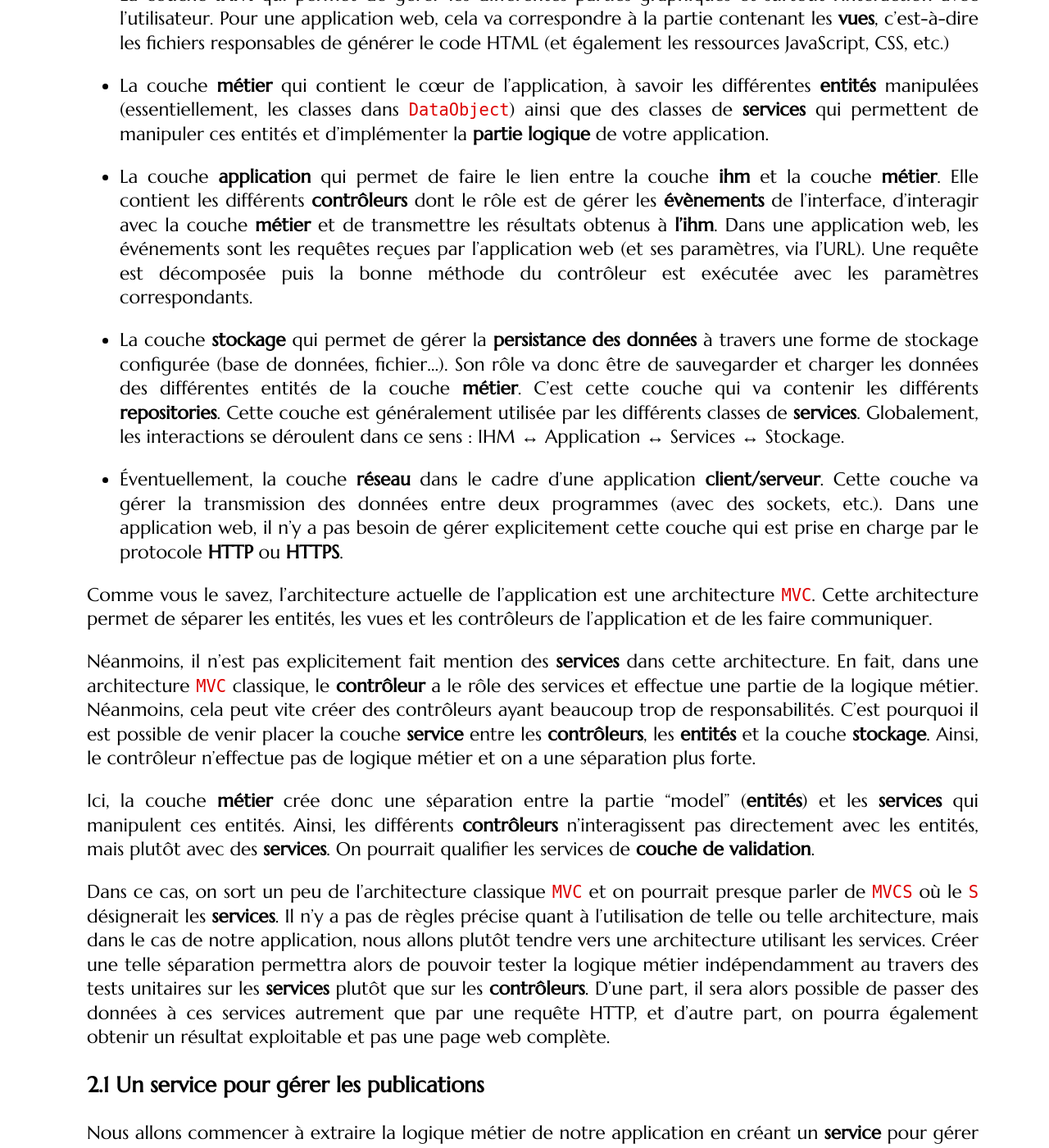
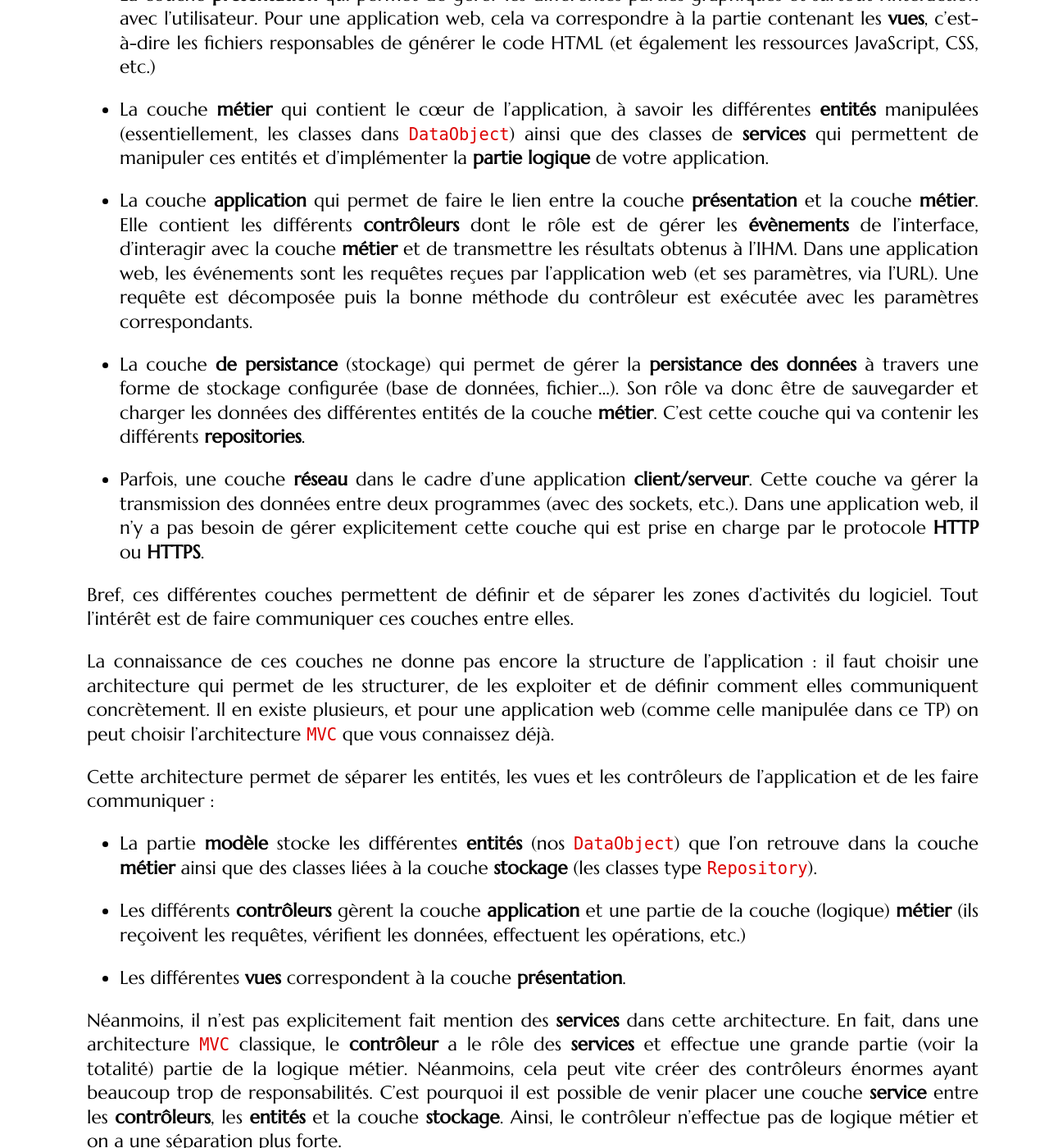
Before and after one commit to romainlebreton/R4.A.10-ComplementWeb, a Jekyll site: the page built from tutorials/tutorial_tests_1.md, in a window 1280 px wide and 1400 px high, scrolled down 6769 px. Shown: the whole window at 82% size. Built offline with Jekyll 4.4.1, drawn with Linux system fonts in a browser that asks for light colours; some web fonts are replaced; some of the changed text lies outside the part shown.

Commit message:
Reformulation et compléments section architecture

```diff
--- a/tutorials/tutorial_tests_1.md
+++ b/tutorials/tutorial_tests_1.md
@@ -217,34 +217,46 @@ class EnsembleTest extends TestCase {
 Veillez à bien comprendre cette étape. L'exemple choisi est volontairement simpliste pour vous permettre de vous
 focaliser sur l'écriture de tests. Si vous avez des difficultés, n'hésitez pas à demander des précisions à votre enseignant.  -->
 
-## La couche Service
+## La couche Services
 
 Nous avons réalisé des premiers tests simples afin de comprendre le fonctionnement de **PHPUnit**. Maintenant, nous allons mettre en œuvre cet outil de manière plus concrète en testant notre application web. Néanmoins, vous allez constater un problème majeur : l'application n'est pas testable en l'état.
 
 En effet, pour tester, nous avons besoin de faire des **assertions** sur des résultats (ou des comportements) spécifiques obtenus lors de l'exécution d'une fonctionnalité. Actuellement, les fonctionnalités sont réalisées par les **contrôleurs**.
 Or, les différentes fonctions des contrôleurs renvoient un objet `Response` qui n'est pas bien exploitable. Cet objet contient le code complet de la page `HTML` renvoyée au client, ce qui n'est donc pas (ou difficilement) testable en l'état. Ce problème est lié au fait que les **contrôleurs** ont beaucoup trop de responsabilités et ne répartissent pas le travail. De l'extérieur, ils agissent comme une boîte noire et il est alors difficile de récupérer des données intéressantes pour les tests. Il semble aussi difficile de fournir des données aux contrôleurs car ceux-ci se servent directement des données de la requête HTTP.
 
-Une **application web** comme tout **logiciel** peut être organisé selon une architecture qui sépare de manière optimisée les classes et programmes selon leur **rôle**.
+Une **application web** comme tout **logiciel** peut être organisé selon une architecture qui sépare de manière optimisée les classes du programme en **couches** selon leur **rôle**.
 
-Dans un logiciel, on retrouve généralement **5 couches principales** :
+Dans un logiciel, on peut trouver différents types de **couche**. Par exemple (sans être exhaustif) :
 
-* La couche **IHM** qui permet de gérer les différentes parties graphiques et surtout l'interaction avec l'utilisateur. Pour une application web, cela va correspondre à la partie contenant les **vues**, c'est-à-dire les fichiers responsables de générer le code HTML (et également les ressources JavaScript, CSS, etc.)
+* La couche **présentation** qui permet de gérer les différentes parties graphiques et surtout l'interaction avec l'utilisateur. Pour une application web, cela va correspondre à la partie contenant les **vues**, c'est-à-dire les fichiers responsables de générer le code HTML (et également les ressources JavaScript, CSS, etc.)
 
 * La couche **métier** qui contient le cœur de l'application, à savoir les différentes **entités** manipulées (essentiellement, les classes dans `DataObject`) ainsi que des classes de **services** qui permettent de manipuler ces entités et d'implémenter la **partie logique** de votre application.
 
-* La couche **application** qui permet de faire le lien entre la couche **ihm** et la couche **métier**. Elle contient les différents **contrôleurs** dont le rôle est de gérer les **évènements** de l'interface, d'interagir avec la couche **métier** et de transmettre les résultats obtenus à **l'ihm**. Dans une application web, les événements sont les requêtes reçues par l'application web (et ses paramètres, via l'URL). Une requête est décomposée puis la bonne méthode du contrôleur est exécutée avec les paramètres correspondants.
+* La couche **application** qui permet de faire le lien entre la couche **présentation** et la couche **métier**. Elle contient les différents **contrôleurs** dont le rôle est de gérer les **évènements** de l'interface, d'interagir avec la couche **métier** et de transmettre les résultats obtenus à l'IHM. Dans une application web, les événements sont les requêtes reçues par l'application web (et ses paramètres, via l'URL). Une requête est décomposée puis la bonne méthode du contrôleur est exécutée avec les paramètres correspondants.
 
-* La couche **stockage** qui permet de gérer la **persistance des données** à travers une forme de stockage configurée (base de données, fichier...). Son rôle va donc être de sauvegarder et charger les données des différentes entités de la couche **métier**. C'est cette couche qui va contenir les différents **repositories**. Cette couche est généralement utilisée par les différents classes de **services**. Globalement, les interactions se déroulent dans ce sens : IHM ↔ Application ↔ Services ↔ Stockage.
+* La couche **de persistance** (stockage) qui permet de gérer la **persistance des données** à travers une forme de stockage configurée (base de données, fichier...). Son rôle va donc être de sauvegarder et charger les données des différentes entités de la couche **métier**. C'est cette couche qui va contenir les différents **repositories**.
 
-* Éventuellement, la couche **réseau** dans le cadre d'une application **client/serveur**. Cette couche va gérer la transmission des données entre deux programmes (avec des sockets, etc.). Dans une application web, il n'y a pas besoin de gérer explicitement cette couche qui est prise en charge par le protocole **HTTP** ou **HTTPS**.
+* Parfois, une couche **réseau** dans le cadre d'une application **client/serveur**. Cette couche va gérer la transmission des données entre deux programmes (avec des sockets, etc.). Dans une application web, il n'y a pas besoin de gérer explicitement cette couche qui est prise en charge par le protocole **HTTP** ou **HTTPS**.
 
-Comme vous le savez, l'architecture actuelle de l'application est une architecture `MVC`. Cette architecture permet de séparer les entités, les vues et les contrôleurs de l'application et de les faire communiquer.
+Bref, ces différentes couches permettent de définir et de séparer les zones d'activités du logiciel. Tout l'intérêt est de faire communiquer ces couches entre elles.
 
-Néanmoins, il n'est pas explicitement fait mention des **services** dans cette architecture. En fait, dans une architecture `MVC` classique, le **contrôleur** a le rôle des services et effectue une partie de la logique métier. Néanmoins, cela peut vite créer des contrôleurs ayant beaucoup trop de responsabilités. C'est pourquoi il est possible de venir placer la couche **service** entre les **contrôleurs**, les **entités** et la couche **stockage**. Ainsi, le contrôleur n'effectue pas de logique métier et on a une séparation plus forte.
+La connaissance de ces couches ne donne pas encore la structure de l'application : il faut choisir une architecture qui permet de les structurer, de les exploiter et de définir comment elles communiquent concrètement. Il en existe plusieurs, et pour une application web (comme celle manipulée dans ce TP) on peut choisir l'architecture `MVC` que vous connaissez déjà.
 
-Ici, la couche **métier** crée donc une séparation entre la partie "model" (**entités**) et les **services** qui manipulent ces entités. Ainsi, les différents **contrôleurs** n'interagissent pas directement avec les entités, mais plutôt avec des **services**. On pourrait qualifier les services de **couche de validation**.
+Cette architecture permet de séparer les entités, les vues et les contrôleurs de l'application et de les faire communiquer :
 
-Dans ce cas, on sort un peu de l'architecture classique `MVC` et on pourrait presque parler de `MVCS` où le `S` désignerait les **services**. Il n'y a pas de règles précise quant à l'utilisation de telle ou telle architecture, mais dans le cas de notre application, nous allons plutôt tendre vers une architecture utilisant les services. Créer une telle séparation permettra alors de pouvoir tester la logique métier indépendamment au travers des tests unitaires sur les **services** plutôt que sur les **contrôleurs**. D'une part, il sera alors possible de passer des données à ces services autrement que par une requête HTTP, et d'autre part, on pourra également obtenir un résultat exploitable et pas une page web complète.
+* La partie **modèle** stocke les différentes **entités** (nos `DataObject`) que l'on retrouve dans la couche **métier** ainsi que des classes liées à la couche **stockage** (les classes type `Repository`).
+
+* Les différents **contrôleurs** gèrent la couche **application** et une partie de la couche (logique) **métier** (ils reçoivent les requêtes, vérifient les données, effectuent les opérations, etc.)
+
+* Les différentes **vues** correspondent à la couche **présentation**.
+
+Néanmoins, il n'est pas explicitement fait mention des **services** dans cette architecture. En fait, dans une architecture `MVC` classique, le **contrôleur** a le rôle des **services** et effectue une grande partie (voir la totalité) partie de la logique métier. Néanmoins, cela peut vite créer des contrôleurs énormes ayant beaucoup trop de responsabilités. C'est pourquoi il est possible de venir placer une couche **service** entre les **contrôleurs**, les **entités** et la couche **stockage**. Ainsi, le contrôleur n'effectue pas de logique métier et on a une séparation plus forte.
+
+Ici, la couche **métier** est séparée entre la partie **model** (nos **entités**) et les **services** qui manipulent ces entités. Ainsi, les différents **contrôleurs** n'interagissent pas directement avec les entités, mais plutôt avec des **services**. On pourrait alors qualifier les services de **couche de validation** voir de **couche logique** (car elle effectue d'autres opérations en plus de la validation des données).
+
+Les interactions se dérouleraient alors dans ce sens : Vue ↔ Contrôleur ↔ Services ↔ Model (entités, repositories) au lieu du traditionnel Vue ↔ Contrôleur ↔ Model.
+
+Dans ce cas, on étend l'architecture classique `MVC` et on pourrait alors parler de `MVCS` où le `S` désignerait les **services**. Il n'y a pas de règles précise quant à l'utilisation de telle ou telle architecture, mais dans le cas de notre application, nous allons plutôt tendre vers une architecture utilisant les services. Créer une telle séparation permettra alors de pouvoir tester la logique métier indépendamment au travers des tests unitaires sur les **services** plutôt que sur les **contrôleurs**. D'une part, il sera alors possible de passer des données à ces services autrement que par une requête HTTP, et d'autre part, on pourra également obtenir un résultat exploitable et pas une page web complète.
 
 ### Un service pour gérer les publications
 
```
